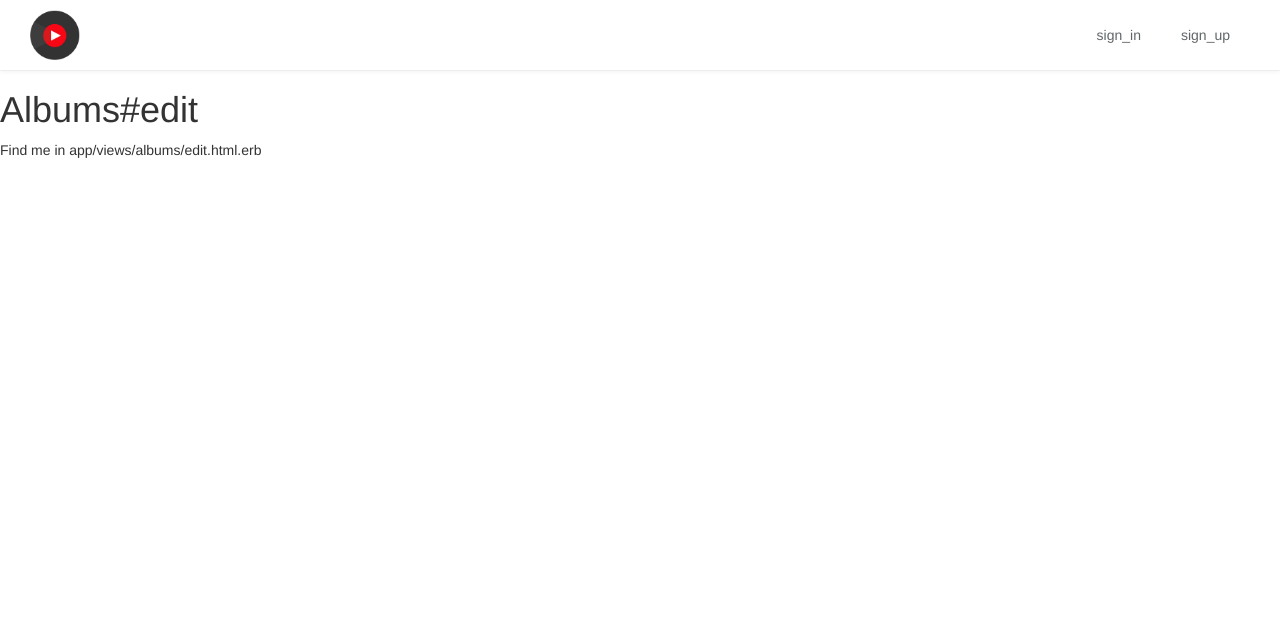
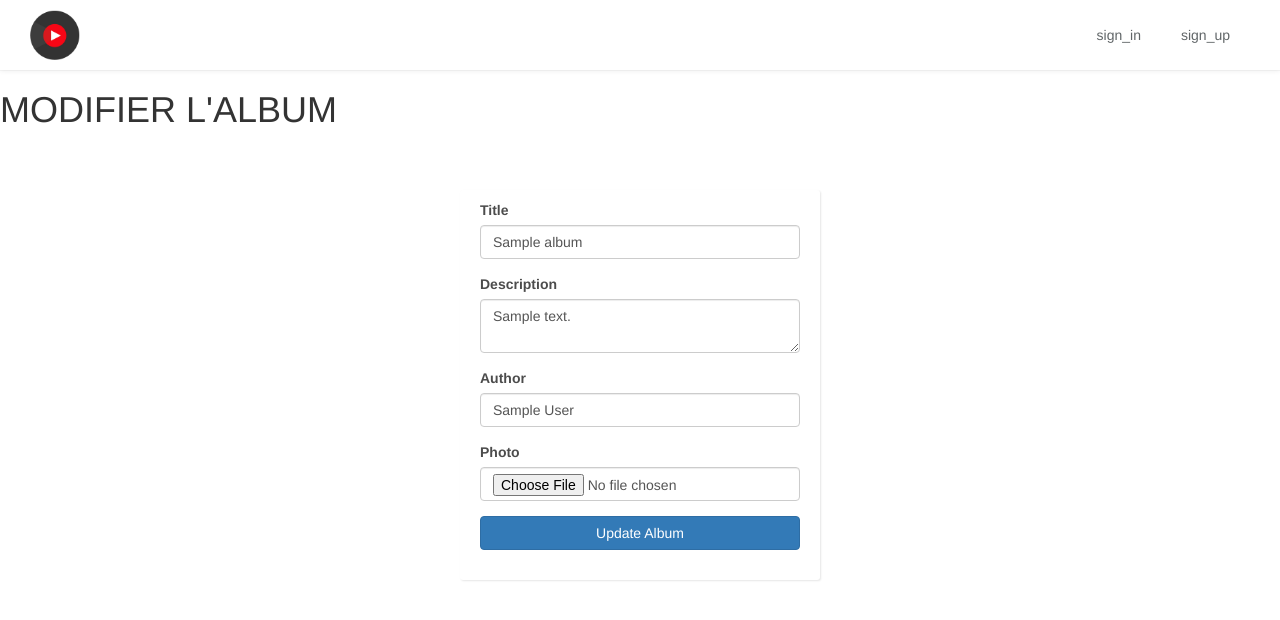
Before and after one commit to maxime12345/Music_Inc, a Rails app: page /albums/1/edit in a window 1280 px wide. Shown: the top 620 px of the page. Run offline with Rails 7, Linux system fonts and the light colour scheme; tables that the repository leaves empty hold one stand-in row (values such as "Sample post"); style sheets or scripts are compiled from the project's sources; parts of the project's set-up code (start-up, migrations or seed data) failed here and were passed over; some libraries are stand-ins or nearby versions.

Commit message:
set view album#edit with form partial

```diff
--- a/app/views/albums/edit.html.erb
+++ b/app/views/albums/edit.html.erb
@@ -1,2 +1,3 @@
-<h1>Albums#edit</h1>
-<p>Find me in app/views/albums/edit.html.erb</p>
+<h1>MODIFIER L'ALBUM</h1>
+
+<%= render 'form', album: @album %>
--- a/app/views/albums/update.html.erb
+++ /dev/null
@@ -1,2 +0,0 @@
-<h1>Albums#update</h1>
-<p>Find me in app/views/albums/update.html.erb</p>
```
